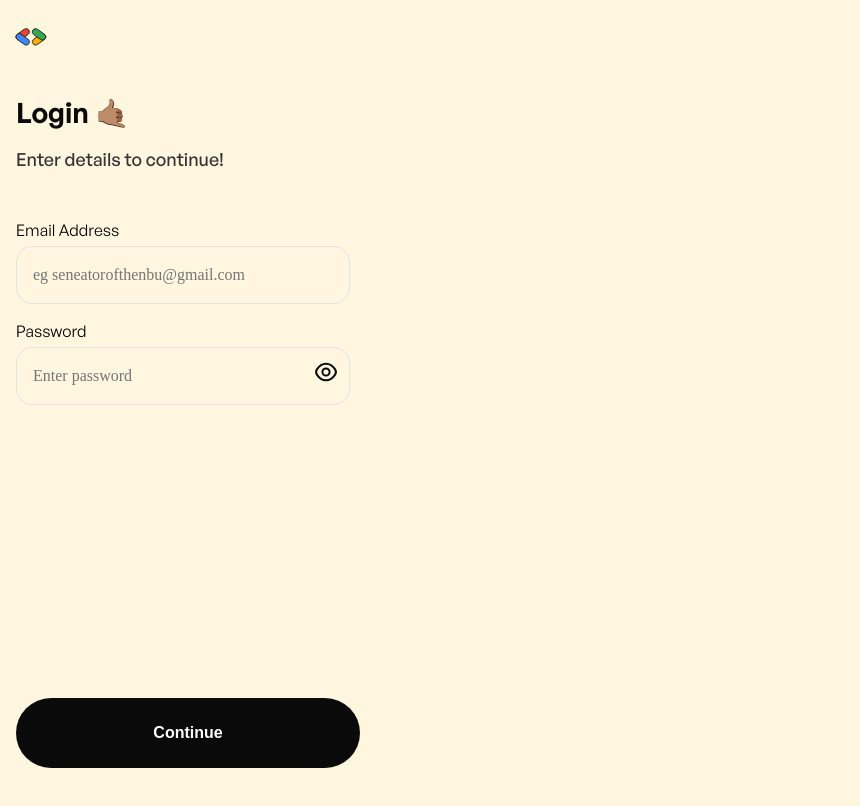
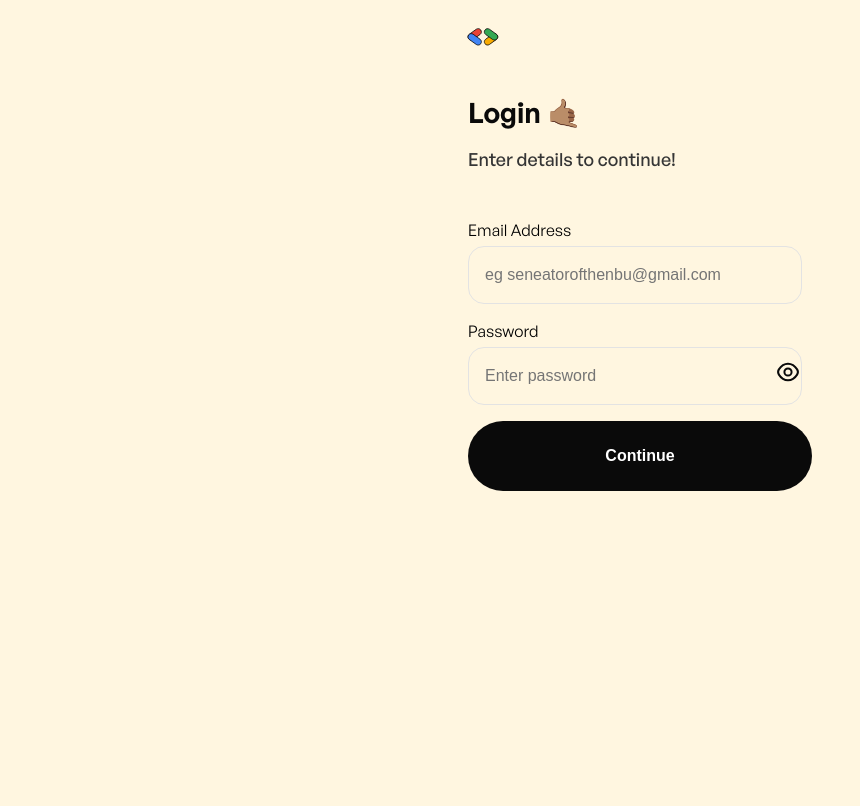
Before and after one commit to GDG-W/Wakanda, an Angular app: page /login in a window 1280 px wide. Shown: the top 806 px of the page, without its empty margins (0-860 px from the left). Built offline with nearby package versions, Linux system fonts and the light colour scheme.

Commit message:
styles fix

```diff
--- a/src/app/home/home.component.html
+++ b/src/app/home/home.component.html
@@ -99,7 +99,7 @@
                       </div>
                     </td>
                     <td>{{ attendee.email_address }}</td>
-                    <td class="ticket-id">{{ attendee.ticket_id }}</td>
+                    <td class="ticket-id">{{ attendee.id }}</td>
                 </tr>
             }
 
--- a/src/app/home/home.component.scss
+++ b/src/app/home/home.component.scss
@@ -12,17 +12,9 @@ $transition: all 0.3s ease;
 
 .check-in-container {
   background-color: $background-color;
-  max-width: 100%;
+  width: 60%;
+  height: 100%;
   margin: 0 auto;
-  padding: 1rem;
-  height: 100%;
-
-  @media (min-width: 768px) {
-    max-width: 768px;
-  }
-}
-
-
 
   .logo {
     width: 100%;
@@ -51,7 +43,6 @@ $transition: all 0.3s ease;
     }
   }
 
-// Header Styles
   .header {
     display: flex;
     flex-direction: column;
@@ -136,7 +127,6 @@ $transition: all 0.3s ease;
     }
   }
 
-// Stats Styles
   .stats-container {
       display: flex;
       grid-auto-flow: column;
@@ -184,7 +174,6 @@ $transition: all 0.3s ease;
       }
     }
 
-// Search Styles
   .search-container {
     margin-bottom: 2rem;
     display: flex;
@@ -230,7 +219,6 @@ $transition: all 0.3s ease;
     }
   }
 
-// Table Styles
   .table-container {
     border: 1px solid $border-color;
     border-radius: $border-radius;
@@ -334,7 +322,6 @@ $transition: all 0.3s ease;
     }
   }
 
-// Responsive adjustments
   @media (max-width: 640px) {
     .table-container {
       overflow-x: auto;
@@ -348,3 +335,5 @@ $transition: all 0.3s ease;
       grid-template-columns: 1fr;
     }
   }
+
+}
--- a/src/app/home/home.component.ts
+++ b/src/app/home/home.component.ts
@@ -88,7 +88,8 @@ export class HomeComponent implements OnInit{
     const query = this.searchQuery.toLowerCase();
     this.filteredAttendees = this.attendees.filter(attendee =>
       attendee.fullname.toLowerCase().includes(query) ||
-      attendee.email_address.toLowerCase().includes(query)
+      attendee.email_address.toLowerCase().includes(query) ||
+      attendee.id.toLowerCase().includes(query)
     );
   }
   getUserDetails() {
--- a/src/app/login/login.component.html
+++ b/src/app/login/login.component.html
@@ -44,7 +44,7 @@
           <p class="error-message">{{ apiError() }}</p>
         }
 
-        <div class="app-bottom">
+        <div class="app-bottom mt-1">
           <button
             type="submit"
             class="btn--primary--dark"
--- a/src/app/login/login.component.scss
+++ b/src/app/login/login.component.scss
@@ -1,14 +1,18 @@
 .login-container {
     background-color: #FFF6E0;
-    max-width: 100%;
-    margin: 0 auto;
-    padding: 1rem;
+    width: 100%;
     height: 100vh;
+    display: flex;
+    justify-content: center;
+    overflow: hidden;
+    overflow-y: hidden;
+
 
     .text-info {
         display: flex;
         flex-direction: column;
         align-items: flex-start;
+        height: 100%;
         h2 {
             font-size: 28px;
             font-weight: 600;
@@ -28,8 +32,8 @@
         }
     }
     .app-bottom {
-        position: fixed;
-        bottom: 0;
+        // position: fixed;
+        // bottom: 0;
         display: flex;
         align-items: center;
         justify-content: center;
--- a/src/app/onboarding/onboarding.component.scss
+++ b/src/app/onboarding/onboarding.component.scss
@@ -1,6 +1,5 @@
 .onboarding {
     background-color: #FFF6E0;
-    padding: 1rem;
     margin: 0 auto;
     height: 100vh;
     overflow: hidden;
--- a/src/styles.scss
+++ b/src/styles.scss
@@ -95,6 +95,9 @@ body {
     'Segoe UI', 'Open Sans',
     'Helvetica Neue', sans-serif;
   font-weight: 400;
+  height: 100%;
+  background-color: #FFF6E0;
+  padding: 1rem;
 }
 
 
@@ -130,7 +133,7 @@ body {
 }
 
   .form--input {
-  width: 300px;
+   width: 300px;
     padding: 16px;
     border-radius: 16px;
     border: 1.4px solid #E3E3E3;
@@ -138,7 +141,6 @@ body {
     background: #FFF6E0;
     outline: none;
     margin-top: 5px;
-    font-family: General Sans;
     font-size: 16px;
     font-weight: 500;
     line-height: 24px;
```
Lines whose indentation alone changed are shown as unchanged.
